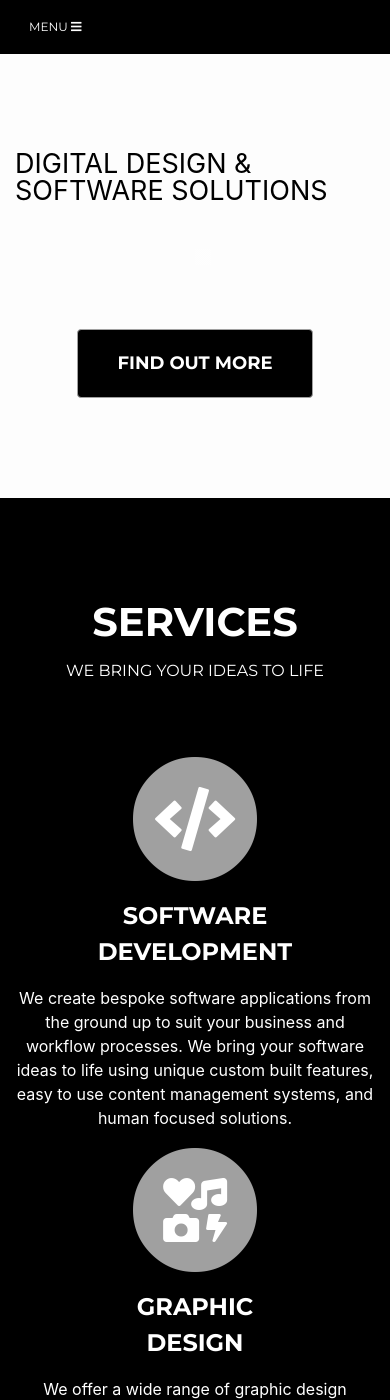
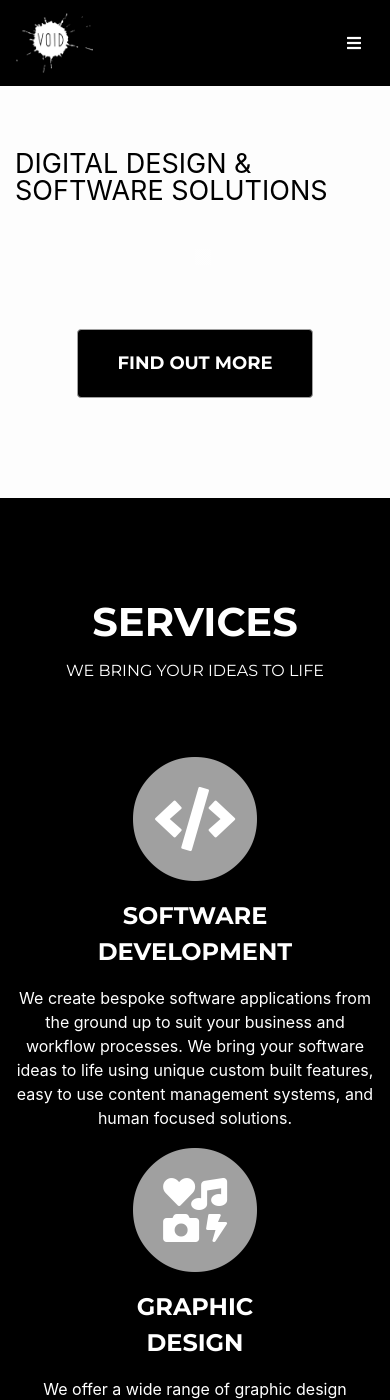
Before and after one commit to void-digital/void.digital, a Jekyll site: the page built from index.md, in a window 390 px wide and 1400 px high. Built offline with Jekyll 4.4.1, drawn with Linux system fonts in a browser that asks for light colours; some web fonts are replaced.

Commit message:
Fix navbar toggler menu color.

```diff
--- a/_config.yml
+++ b/_config.yml
@@ -16,22 +16,16 @@
 baseurl:
 
 title: VOID Digital
-email: info@void.digital #this is also the email contact forms will go to
+email: info@void.digital
 description: "Site description"
 author: VOID Digital
-logo:     #optional, defaults to site title
+logo:
   path: assets\img\logo.png
-  height: 60 #height in px, defaults to 52px
+  height: 60
 
-locale: "en-AU" # See available languages in _data/sitetext.yml
-
-analytics:
-  google: #Google Analytics tracking code here
+locale: "en-AU"
 
 collections:
   portfolio:
 
 markdown: kramdown
-# Uncomment following line to use Formspree form ID based URL instead of email based URL
-# Details: https://help.formspree.io/hc/en-us/articles/360017735154-How-to-prevent-spam
-# formspree_form_path: "f/a_form_id"
--- a/_includes/navheader.html
+++ b/_includes/navheader.html
@@ -3,23 +3,35 @@
   <div class="container">
     <a class="navbar-brand js-scroll-trigger" href="#page-top">
       {%- if site.logo -%}
-            <img height="{{ site.logo.height | default: 52 }}" src="{{ site.logo.path }}"/>
-          {%- else -%}
-            {{ site.title }}
-          {%- endif -%}
+      <img
+        height="{{ site.logo.height | default: 52 }}"
+        src="{{ site.logo.path }}"
+      />
+      {%- else -%} {{ site.title }} {%- endif -%}
     </a>
-      <button class="navbar-toggler navbar-toggler-right" type="button" data-toggle="collapse" data-target="#navbarResponsive" aria-controls="navbarResponsive" aria-expanded="false" aria-label="Toggle navigation">
-        Menu
-        <i class="fas fa-bars"></i>
+    <button
+      class="navbar-toggler"
+      type="button"
+      data-toggle="collapse"
+      data-target="#navbarResponsive"
+      aria-controls="navbarResponsive"
+      aria-expanded="false"
+      aria-label="Toggle navigation"
+    >
+      <i class="fas fa-bars fa-lg"></i>
     </button>
     <div class="collapse navbar-collapse" id="navbarResponsive">
       <ul class="navbar-nav text-uppercase ml-auto">
         {% for link in site.data.navigation[site.locale].nav %}
         <li class="nav-item">
           {%- if link.url -%}
-              <a class="nav-link js-scroll-trigger" href="{{ link.url }}">{{ link.title }}</a>
+          <a class="nav-link js-scroll-trigger" href="{{ link.url }}"
+            >{{ link.title }}</a
+          >
           {%- else if link.section -%}
-              <a class="nav-link js-scroll-trigger" href="#{{ link.section }}">{{ link.title }}</a>
+          <a class="nav-link js-scroll-trigger" href="#{{ link.section }}"
+            >{{ link.title }}</a
+          >
           {%- else -%}
           <a class="nav-link js-scroll-trigger" href="#">{{ link.title }}</a>
           {%- endif -%}
@@ -36,13 +48,19 @@
   <div class="container">
     <div class="intro-text">
       {%- if site.data.sitetext[site.locale].header.title -%}
-        <div class="intro-lead-in">{{ site.data.sitetext[site.locale].header.title | markdownify }}</div>
-	  {%- endif -%}
-	  {%- if site.data.sitetext[site.locale].header.text -%}
-        <div class="intro-heading text-uppercase">{{ site.data.sitetext[site.locale].header.text | markdownify }}</div>
-	  {%- endif -%}
-	  {%- if site.data.sitetext[site.locale].header.button -%}
-        <a class="btn btn-primary btn-xl text-uppercase js-scroll-trigger" href="{{ site.data.sitetext[site.locale].header.buttonlink }}">{{ site.data.sitetext[site.locale].header.button }}</a>
+      <div class="intro-lead-in">
+        {{ site.data.sitetext[site.locale].header.title | markdownify }}
+      </div>
+      {%- endif -%} {%- if site.data.sitetext[site.locale].header.text -%}
+      <div class="intro-heading text-uppercase">
+        {{ site.data.sitetext[site.locale].header.text | markdownify }}
+      </div>
+      {%- endif -%} {%- if site.data.sitetext[site.locale].header.button -%}
+      <a
+        class="btn btn-primary btn-xl text-uppercase js-scroll-trigger"
+        href="{{ site.data.sitetext[site.locale].header.buttonlink }}"
+        >{{ site.data.sitetext[site.locale].header.button }}</a
+      >
       {%- endif -%}
     </div>
   </div>
--- a/_layouts/home.html
+++ b/_layouts/home.html
@@ -3,5 +3,5 @@
 ---
 
 {% include navheader.html %} {% include services.html %} {% include about.html
-%} {% include team.html %}  {% include portfolio_grid.html %} {%
-include contact.html %}
+%} {% include team.html %} {% include portfolio_grid.html %} {% include
+contact.html %}
--- a/_sass/components/_navbar.scss
+++ b/_sass/components/_navbar.scss
@@ -68,7 +68,7 @@
       .navbar-brand {
         font-size: 1.25em;
         padding: 12px 0;
-        display:block;
+        display: block;
       }
       .nav-item {
         .nav-link {
@@ -78,3 +78,18 @@
     }
   }
 }
+
+@media (max-width: 991px) {
+  #mainNav {
+    .navbar-brand {
+      display: block;
+    }
+    .navbar-nav {
+      .nav-item {
+        .nav-link {
+          color: white;
+        }
+      }
+    }
+  }
+}
```
Lines whose indentation alone changed are shown as unchanged.
